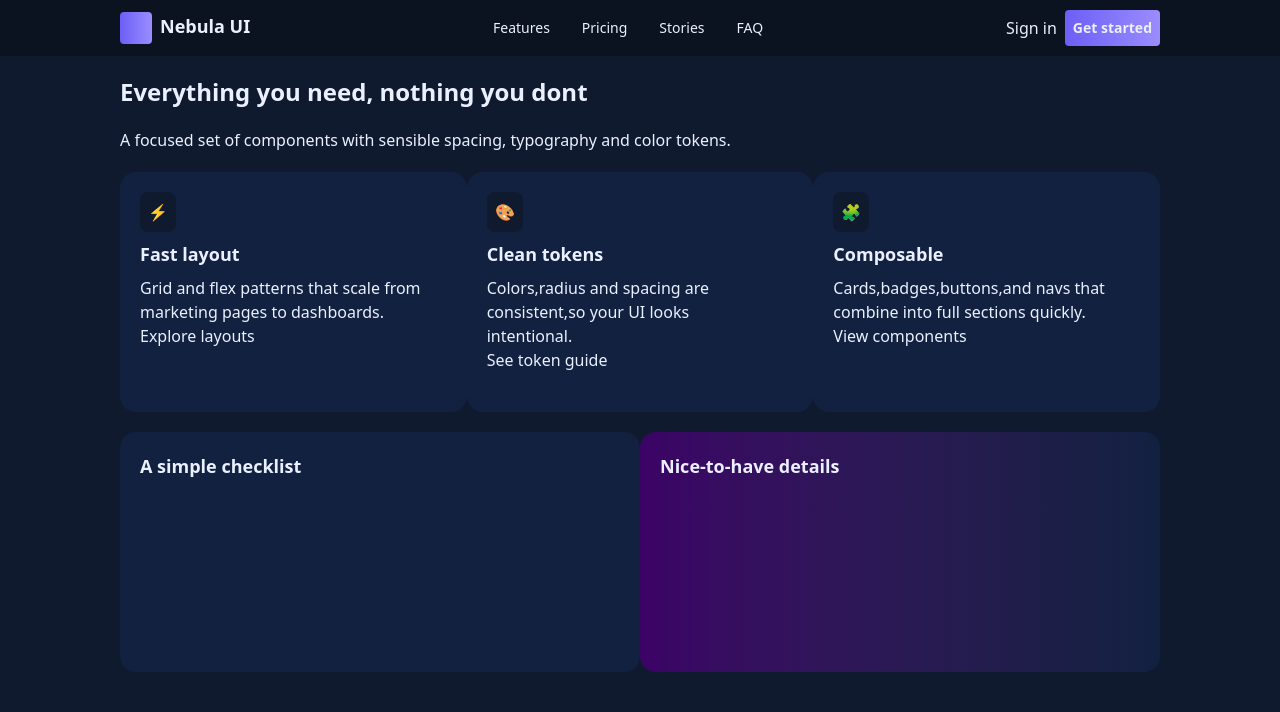
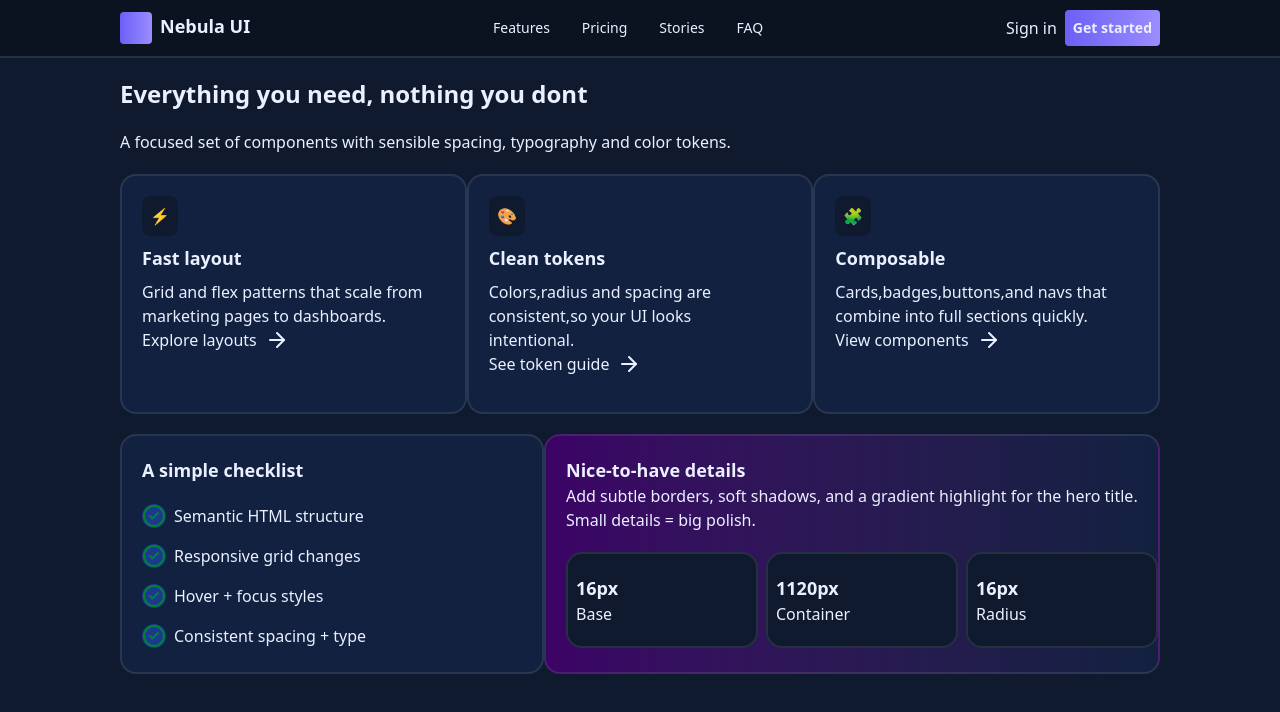
Before and after one commit to Ainaz7992/Quize01, a website built with Vite: page index.html in a window 1280 px wide. Built offline with nearby package versions, Linux system fonts and the light colour scheme.

Commit message:
final file.

```diff
--- a/index.html
+++ b/index.html
@@ -5,16 +5,16 @@
     <meta name="viewport" content="width=device-width, initial-scale=1.0" />
     <title>vite-quize1</title>
   </head>
-  <body class="font-sans">
+  <body class="font-sans text-verb">
     <div id="app"></div>
     <div class="bg-background flex justify-between items-center h-14">
       <div class="flex gap-2">
         <div
           class="ml-30 w-8 h-8 bg-gradient-to-r from-primary to-primary-2 hover:from-purple-700 hover:to-purple-400 transition-all duration-500 rounded-sm"
         ></div>
-        <p class="text-verb font-bold text-lg">Nebula UI</p>
+        <p class="font-bold text-lg">Nebula UI</p>
       </div>
-      <div class="flex gap-8 text-verb text-sm items-center">
+      <div class="flex gap-8 text-sm items-center">
         <p
           class="hover:bg-black hover:px-2 hover:py-1 hover:rounded-lg hover:font-bold hover:transition-all hover:duration-500"
         >
@@ -36,7 +36,7 @@
           FAQ
         </p>
       </div>
-      <div class="flex gap-2 text-verb items-center">
+      <div class="flex gap-2 items-center">
         <p>Sign in</p>
         <button
           class="mr-30 text-sm font-bold bg-gradient-to-r from-primary to-primary-2 hover:from-purple-700 hover:to-purple-400 transition-all duration-500 rounded-sm px-2 py-2"
@@ -45,51 +45,113 @@
         </button>
       </div>
     </div>
-    <div class="pl-30 pr-30 bg-page h-screen w-full">
-      <h1 class="text-verb text-2xl font-bold pt-5">
+    <div class="pl-30 pr-30 bg-page h-screen w-full border-t-2 border-line">
+      <h1 class="text-2xl font-bold pt-5">
         Everything you need, nothing you dont
       </h1>
-      <p class="text-verb py-5">
+      <p class="py-5">
         A focused set of components with sensible spacing, typography and color
         tokens.
       </p>
       <div class="flex justify-between items-center">
-        <div class="bg-page2 w-[410px] h-60 rounded-2xl pl-5 pt-5">
+        <div
+          class="bg-page2 w-[410px] h-60 rounded-2xl pl-5 pt-5 border-2 border-line"
+        >
           <button class="bg-page px-2 py-2 rounded-lg">⚡</button>
-          <h2 class="text-verb text-lg font-bold py-2">Fast layout</h2>
-          <p class="text-verb max-w-2xs">
+          <h2 class="text-lg font-bold py-2">Fast layout</h2>
+          <p class="max-w-2xs">
             Grid and flex patterns that scale from marketing pages to
             dashboards.
           </p>
-          <p class="text-verb font-medium">Explore layouts</p>
+          <p class="font-medium flex gap-2 items-center">
+            Explore layouts<i data-lucide="arrow-right"></i>
+          </p>
         </div>
-        <div class="bg-page2 w-[410px] h-60 rounded-2xl pl-5 pt-5">
+        <div
+          class="bg-page2 w-[410px] h-60 rounded-2xl pl-5 pt-5 border-2 border-line"
+        >
           <button class="bg-page px-2 py-2 rounded-lg">🎨</button>
-          <h2 class="text-verb text-lg font-bold py-2">Clean tokens</h2>
-          <p class="text-verb max-w-2xs">
+          <h2 class="text-lg font-bold py-2">Clean tokens</h2>
+          <p class="max-w-2xs">
             Colors,radius and spacing are consistent,so your UI looks
             intentional.
           </p>
-          <p class="text-verb font-medium">See token guide</p>
+          <p class="font-medium flex gap-2 items-center">
+            See token guide<i data-lucide="arrow-right"></i>
+          </p>
         </div>
-        <div class="bg-page2 w-[410px] h-60 rounded-2xl pl-5 pt-5">
+        <div
+          class="bg-page2 w-[410px] h-60 rounded-2xl pl-5 pt-5 border-2 border-line"
+        >
           <button class="bg-page px-2 py-2 rounded-lg">🧩</button>
-          <h2 class="text-verb text-lg font-bold py-2">Composable</h2>
-          <p class="text-verb max-w-2xs">
+          <h2 class="text-lg font-bold py-2">Composable</h2>
+          <p class="max-w-2xs">
             Cards,badges,buttons,and navs that combine into full sections
             quickly.
           </p>
-          <p class="text-verb font-medium">View components</p>
+          <p class="font-medium flex gap-2 items-center">
+            View components<i data-lucide="arrow-right"></i>
+          </p>
         </div>
       </div>
       <div class="flex justify-between items-center pt-5">
-        <div class="bg-page2 w-[630px] h-60 rounded-2xl pl-5 pt-5">
-          <h3 class="text-verb text-lg font-bold">A simple checklist</h3>
+        <div
+          class="bg-page2 w-[630px] h-60 rounded-2xl pl-5 pt-5 border-2 border-line"
+        >
+          <h3 class="text-lg font-bold">A simple checklist</h3>
+          <div class="flex flex-col gap-4 pt-5">
+            <div class="flex gap-2">
+              <i
+                data-lucide="circle-check"
+                class="text-green-700 bg-blue-900 rounded-full"
+              ></i>
+              <p>Semantic HTML structure</p>
+            </div>
+            <div class="flex gap-2">
+              <i
+                data-lucide="circle-check"
+                class="text-green-700 bg-blue-900 rounded-full"
+              ></i>
+              <p>Responsive grid changes</p>
+            </div>
+            <div class="flex gap-2">
+              <i
+                data-lucide="circle-check"
+                class="text-green-700 bg-blue-900 rounded-full"
+              ></i>
+              <p>Hover + focus styles</p>
+            </div>
+            <div class="flex gap-2">
+              <i
+                data-lucide="circle-check"
+                class="text-green-700 bg-blue-900 rounded-full"
+              ></i>
+              <p>Consistent spacing + type</p>
+            </div>
+          </div>
         </div>
         <div
-          class="bg-gradient-to-r from-purple-950 to-page2 w-[630px] h-60 rounded-2xl pl-5 pt-5"
+          class="bg-gradient-to-r from-purple-950 to-page2 w-[630px] h-60 rounded-2xl pl-5 pt-5 border-2 border-line"
         >
-          <h3 class="text-verb text-lg font-bold">Nice-to-have details</h3>
+          <h3 class="text-lg font-bold">Nice-to-have details</h3>
+          <p>
+            Add subtle borders, soft shadows, and a gradient highlight for the
+            hero title. Small details = big polish.
+          </p>
+          <div class="flex gap-2 items-center pt-5">
+            <div class="w-48 h-24 bg-page border-2 border-line rounded-2xl">
+              <h3 class="text-lg font-bold pl-2 pt-5">16px</h3>
+              <p class="pl-2">Base</p>
+            </div>
+            <div class="w-48 h-24 bg-page border-2 border-line rounded-2xl">
+              <h3 class="text-lg font-bold pl-2 pt-5">1120px</h3>
+              <p class="pl-2">Container</p>
+            </div>
+            <div class="w-48 h-24 bg-page border-2 border-line rounded-2xl">
+              <h3 class="text-lg font-bold pl-2 pt-5">16px</h3>
+              <p class="pl-2">Radius</p>
+            </div>
+          </div>
         </div>
       </div>
     </div>
--- a/package.json
+++ b/package.json
@@ -13,6 +13,7 @@
   },
   "dependencies": {
     "@tailwindcss/vite": "^4.1.18",
+    "lucide": "^0.562.0",
     "tailwindcss": "^4.1.18"
   }
 }
--- a/src/main.js
+++ b/src/main.js
@@ -1 +1,9 @@
 import "./style.css";
+import { createIcons, ArrowRight, CircleCheck } from "lucide";
+
+createIcons({
+  icons: {
+    ArrowRight,
+    CircleCheck,
+  },
+});
```
Also changed, not shown: 1 other file.
